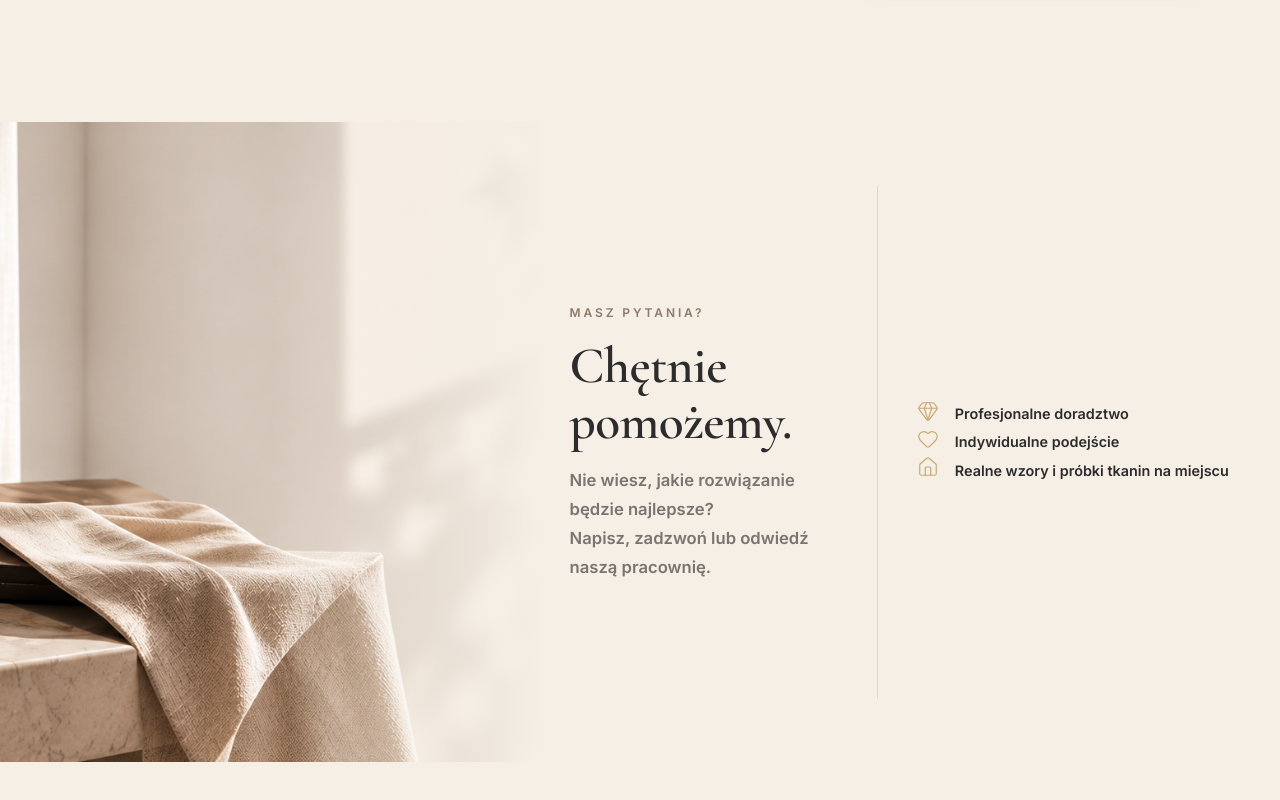
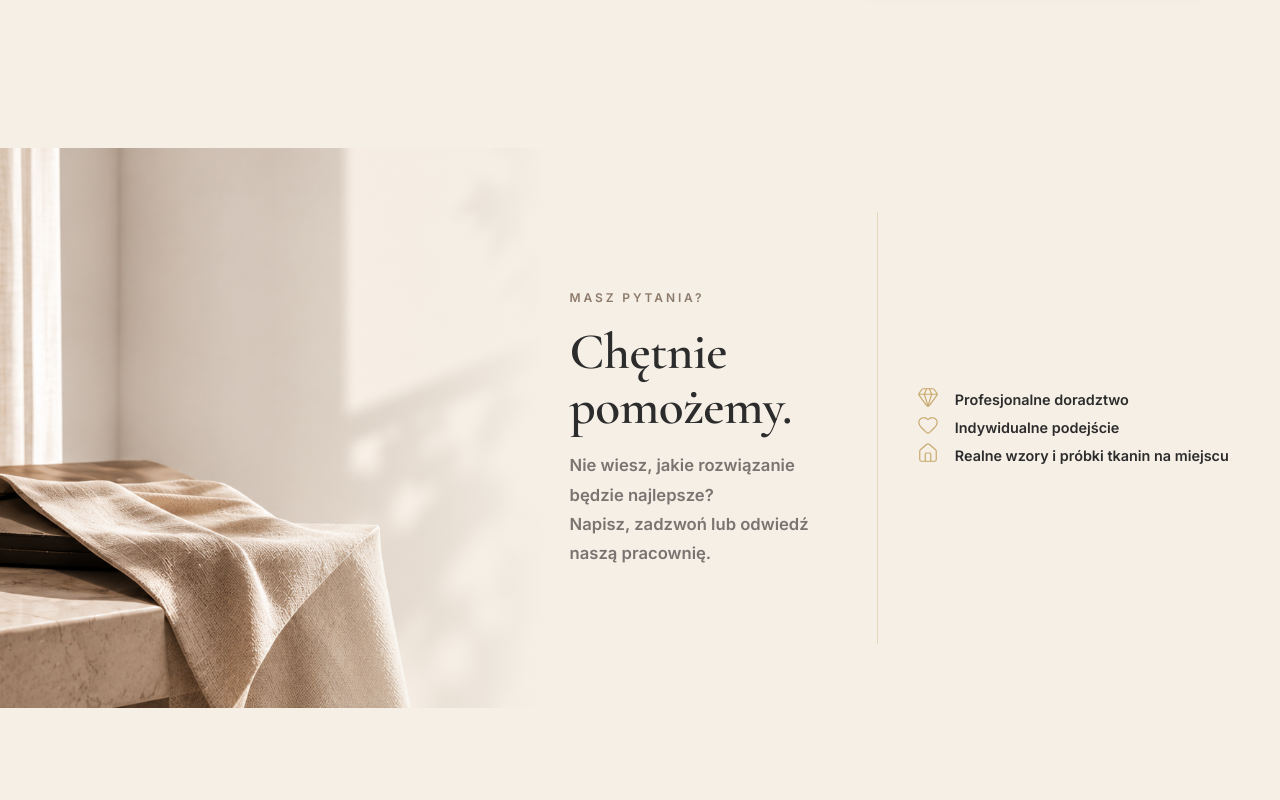
Before and after one commit to web48app/decor-prestige, a React (Vite) app in the folder decor-prestige/: page /kontakt in a window 1280 px wide. Shown: the part 1340-2140 px from the top of the page. Built offline with nearby package versions, Linux system fonts and the light colour scheme.

Commit message:
fix: cta section height driven by content, no cream gap below

```diff
--- a/decor-prestige/src/pages/ContactPage/ContactPage.module.css
+++ b/decor-prestige/src/pages/ContactPage/ContactPage.module.css
@@ -99,7 +99,7 @@
 .detailsSection {
   background-color: var(--color-bg-secondary);
   padding-top: clamp(3.5rem, 5vw, 5.5rem);
-  padding-bottom: clamp(2rem, 3vw, 3rem);
+  padding-bottom: clamp(3.5rem, 5vw, 5.5rem);
 }
 
 .detailsGrid {
@@ -338,7 +338,6 @@ a.contactValue:hover {
 .ctaSection {
   display: grid;
   grid-template-columns: 0.85fr 1.15fr;
-  grid-template-rows: minmax(clamp(480px, 52vw, 640px), 1fr);
   background: var(--color-bg-secondary);
 }
 
@@ -347,6 +346,7 @@ a.contactValue:hover {
 .ctaImageWrap {
   position: relative;
   overflow: hidden;
+  min-height: clamp(380px, 44vw, 560px);
 }
 
 .ctaBgImage {
```
